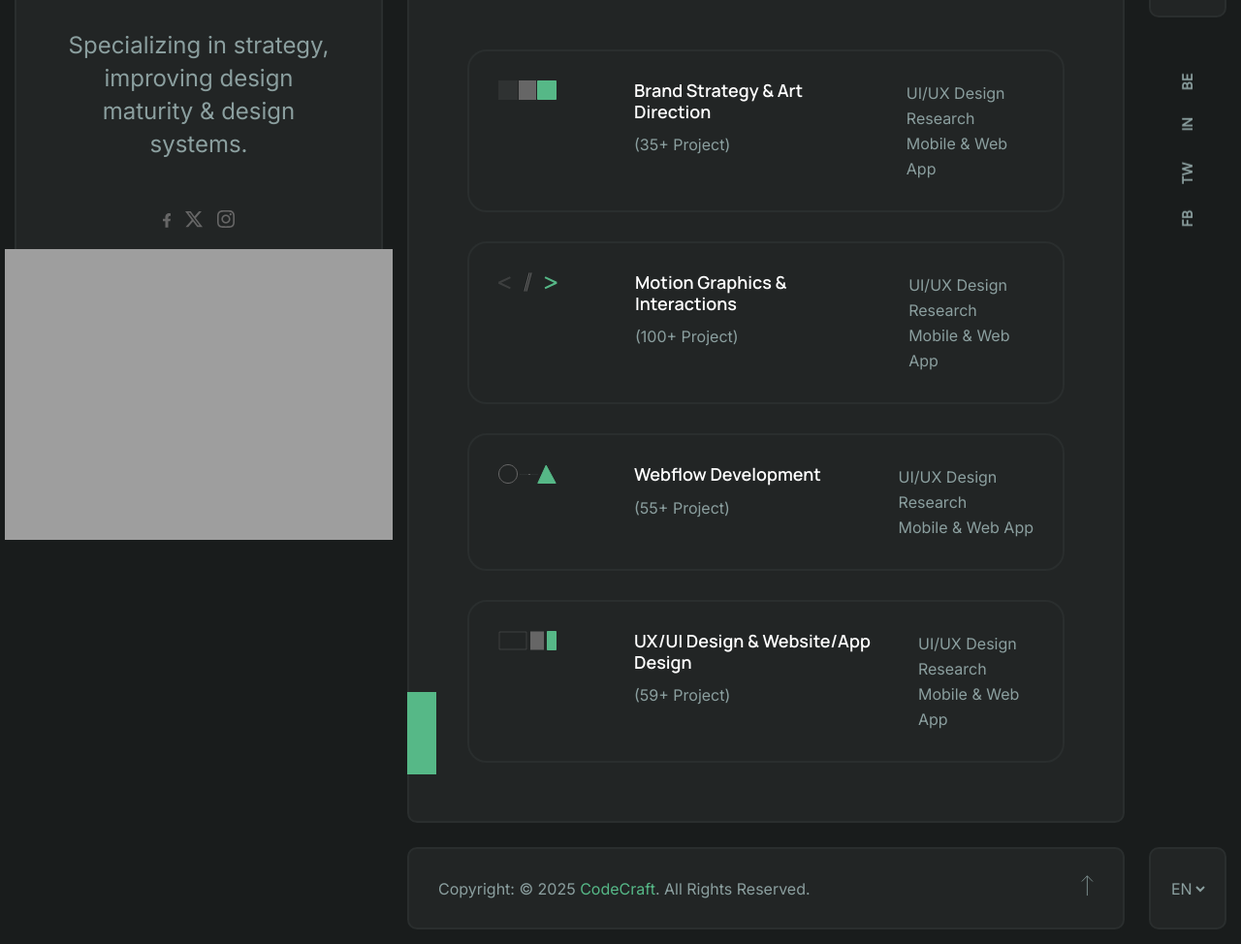
After one commit to Munyeshya/myportfolio, a Django app: page /services/ in a window 1280 px wide. The commit adds this page. Shown: the part 659-1633 px from the top of the page at 97% size. Run offline with Django 5.2, Linux system fonts and the light colour scheme.

Commit message:
Added service page

```diff
--- a/base/urls.py
+++ b/base/urls.py
@@ -7,4 +7,5 @@ urlpatterns = [
     path("", index, name="index"),
     path("about/",about, name="about"),
     path("contact/",contact, name="contact"),
+    path("services/",services, name="services"),
 ]+ static(settings.STATIC_URL, document_root=settings.STATIC_ROOT) + static(settings.MEDIA_URL, document_root=settings.MEDIA_ROOT)
--- a/base/views.py
+++ b/base/views.py
@@ -8,3 +8,6 @@ def about(request):
 
 def contact(request):
     return render(request, 'contact.html')  # Renders about.html template
+
+def services(request):
+    return render(request, 'services.html')  # Renders about.html template
--- a/templates/inc/offcanvas.html
+++ b/templates/inc/offcanvas.html
@@ -19,7 +19,7 @@
                         <img class="svg" src="{% static 'img/icons/home.svg' %}" alt=""> Home</a></li>
                     <li><a class="link" href="{% url 'about' %}">
                         <img class="svg" src="{% static 'img/icons/about.svg' %}" alt=""> About</a></li>
-                    <li><a class="link" href="#">
+                    <li><a class="link" href="{% url 'services' %}">
                         <img class="svg" src="{% static 'img/icons/service.svg' %}" alt=""> Service</a></li>
                     <li><a class="link" href="#">
                         <img class="svg" src="{% static 'img/icons/portfolio.svg' %}" alt=""> Portfolio</a></li>
--- a/templates/inc/sitenav.html
+++ b/templates/inc/sitenav.html
@@ -19,7 +19,7 @@
                     <li><a data-title="About" class="link" href="{% url 'about' %}">
                         <img src="{% static 'img/icons/about.svg' %}" width="18" height="16" alt="about" class="svg">
                     </a></li>
-                    <li><a data-title="Service" class="link" href="#">
+                    <li><a data-title="Service" class="link" href="{% url 'services' %}">
                         <img src="{% static 'img/icons/service.svg' %}" width="18" height="16" alt="service" class="svg">
                     </a></li>
                     <li><a data-title="Portfolio" class="link" href="#">
--- /dev/null
+++ b/templates/services.html
@@ -0,0 +1,114 @@
+{% extends "layouts/app.html" %}
+{% load static %}
+
+{% block content %}
+<div class="cm-content-item cm-page-template">
+    <div class="cm-content-item__top">
+        <div class="top-right-bg"></div>
+        <div class="cm-content-circle">
+            <svg class="circle" viewBox="0 0 100 100" width="120" height="120">
+                <defs>
+                    <path id="circle" d="M 50, 50 m -37, 0 a 37,37 0 1,1 74,0 a 37,37 0 1,1 -74,0"></path>
+                </defs>
+                <text>
+                    <textPath xlink:href="#circle">Beni Obed &nbsp&nbsp&nbsp&nbsp&nbsp&nbsp&nbsp&nbsp Work with the best</textPath>
+                </text>
+            </svg>
+            <div class="circle-logo">
+                <img src="{% static 'img/logo/circle-logo.svg' %}" alt="">
+            </div>
+        </div>
+        <div class="cm-content-sub">
+            <div class="icon">
+                <img src="{% static 'img/icons/service.svg' %}" alt="" class="svg">
+            </div>
+            <p>Best Our Service</p>
+        </div>
+        <h1 class="main-title">
+            Jeckob Martin the best <br>
+            I make <span>Services.</span>
+            <u class="cm-block">
+                <img src="{% static 'img/content/line.svg' %}" alt="">
+            </u>
+        </h1>
+    </div>
+    <div class="cm-services">
+        <!-- single service -->
+        <div class="single-service-item">
+            <div class="service-count-item">
+                <div class="service-icon">
+                    <img src="{% static 'img/icons/service-1.svg' %}" alt="">
+                </div>
+                <div class="service-count">
+                    <h6 class="service-title">Brand Strategy & Art Direction</h6>
+                    <p class="project-count">(35+ Project)</p>
+                </div>
+            </div>
+            <div class="service-list">
+                <ul>
+                    <li><a href="#">UI/UX Design</a></li>
+                    <li><a href="#">Research</a></li>
+                    <li><a href="#">Mobile & Web App</a></li>
+                </ul>
+            </div>
+        </div>
+        <!-- single service -->
+        <div class="single-service-item">
+            <div class="service-count-item">
+                <div class="service-icon">
+                    <img src="{% static 'img/icons/service-2.svg' %}" alt="">
+                </div>
+                <div class="service-count">
+                    <h6 class="service-title">Motion Graphics & Interactions</h6>
+                    <p class="project-count">(100+ Project)</p>
+                </div>
+            </div>
+            <div class="service-list">
+                <ul>
+                    <li><a href="#">UI/UX Design</a></li>
+                    <li><a href="#">Research</a></li>
+                    <li><a href="#">Mobile & Web App</a></li>
+                </ul>
+            </div>
+        </div>
+        <!-- single service -->
+        <div class="single-service-item">
+            <div class="service-count-item">
+                <div class="service-icon">
+                    <img src="{% static 'img/icons/service-3.svg' %}" alt="">
+                </div>
+                <div class="service-count">
+                    <h6 class="service-title">Webflow Development</h6>
+                    <p class="project-count">(55+ Project)</p>
+                </div>
+            </div>
+            <div class="service-list">
+                <ul>
+                    <li><a href="#">UI/UX Design</a></li>
+                    <li><a href="#">Research</a></li>
+                    <li><a href="#">Mobile & Web App</a></li>
+                </ul>
+            </div>
+        </div>
+        <!-- single service -->
+        <div class="single-service-item">
+            <div class="service-count-item">
+                <div class="service-icon">
+                    <img src="{% static 'img/icons/service-4.svg' %}" alt="">
+                </div>
+                <div class="service-count">
+                    <h6 class="service-title">UX/UI Design & Website/App Design</h6>
+                    <p class="project-count">(59+ Project)</p>
+                </div>
+            </div>
+            <div class="service-list">
+                <ul>
+                    <li><a href="#">UI/UX Design</a></li>
+                    <li><a href="#">Research</a></li>
+                    <li><a href="#">Mobile & Web App</a></li>
+                </ul>
+            </div>
+        </div>
+    </div>
+</div>
+{% endblock %}
```
Also changed, not shown: static/img/icons/service-1.svg (added), static/img/icons/service-2.svg (added), static/img/icons/service-3.svg (added), static/img/icons/service-4.svg (added).
